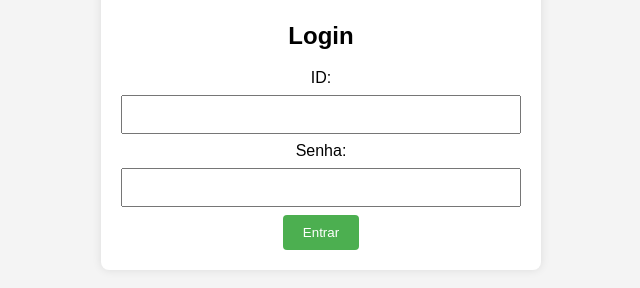
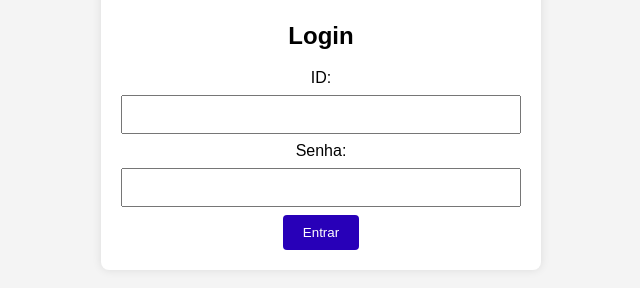
Before and after one commit to CoderRocha/wl-projeto, a plain HTML site: page index.html in a window 1280 px wide. Shown: the part 346-634 px from the top of the page, without its empty margins (319-959 px from the left). Drawn offline with Linux system fonts and the light colour scheme; files whose address does not match are found by name.

Commit message:
changed login button color

```diff
--- a/css/style.css
+++ b/css/style.css
@@ -32,7 +32,7 @@ input {
 }
 
 button {
-    background-color: #4caf50;
+    background-color: #2800b8;
     color: #fff;
     padding: 10px 20px;
     border: none;
```
